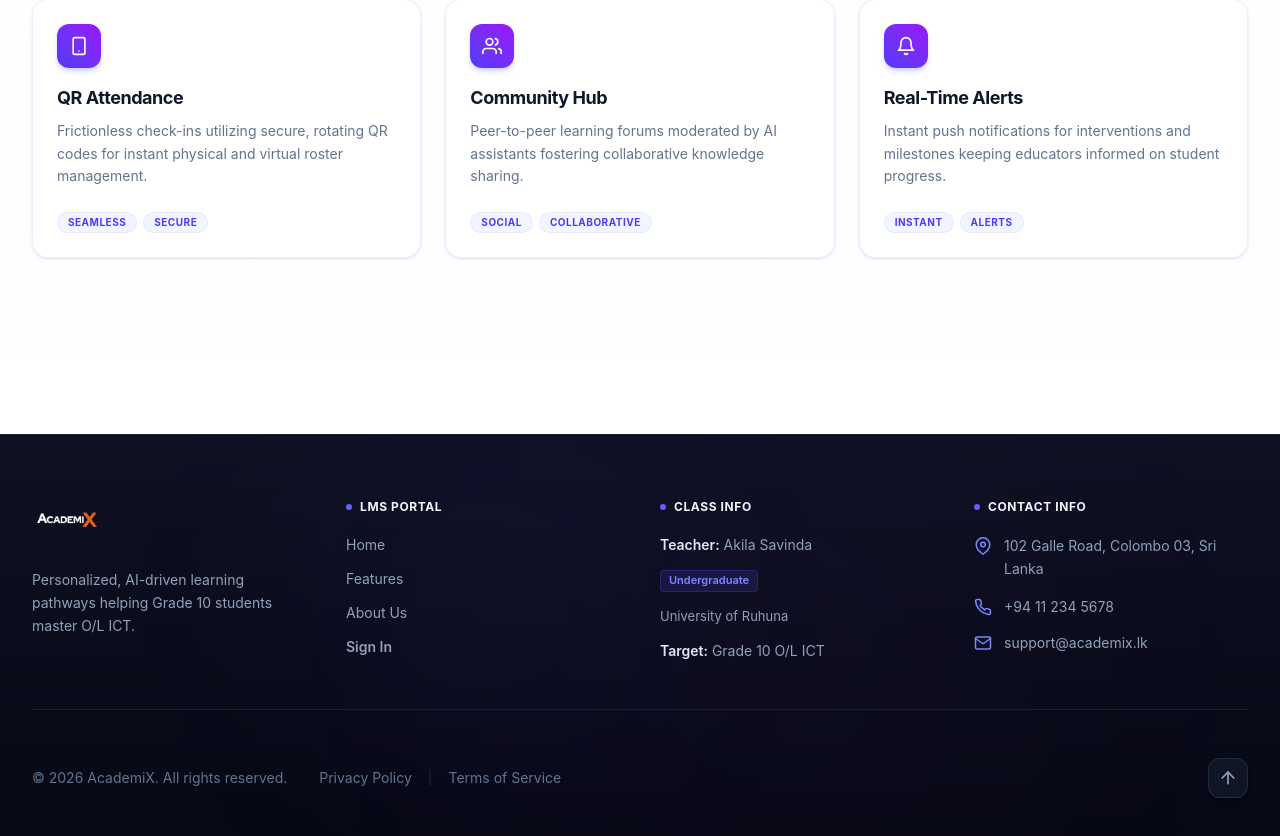
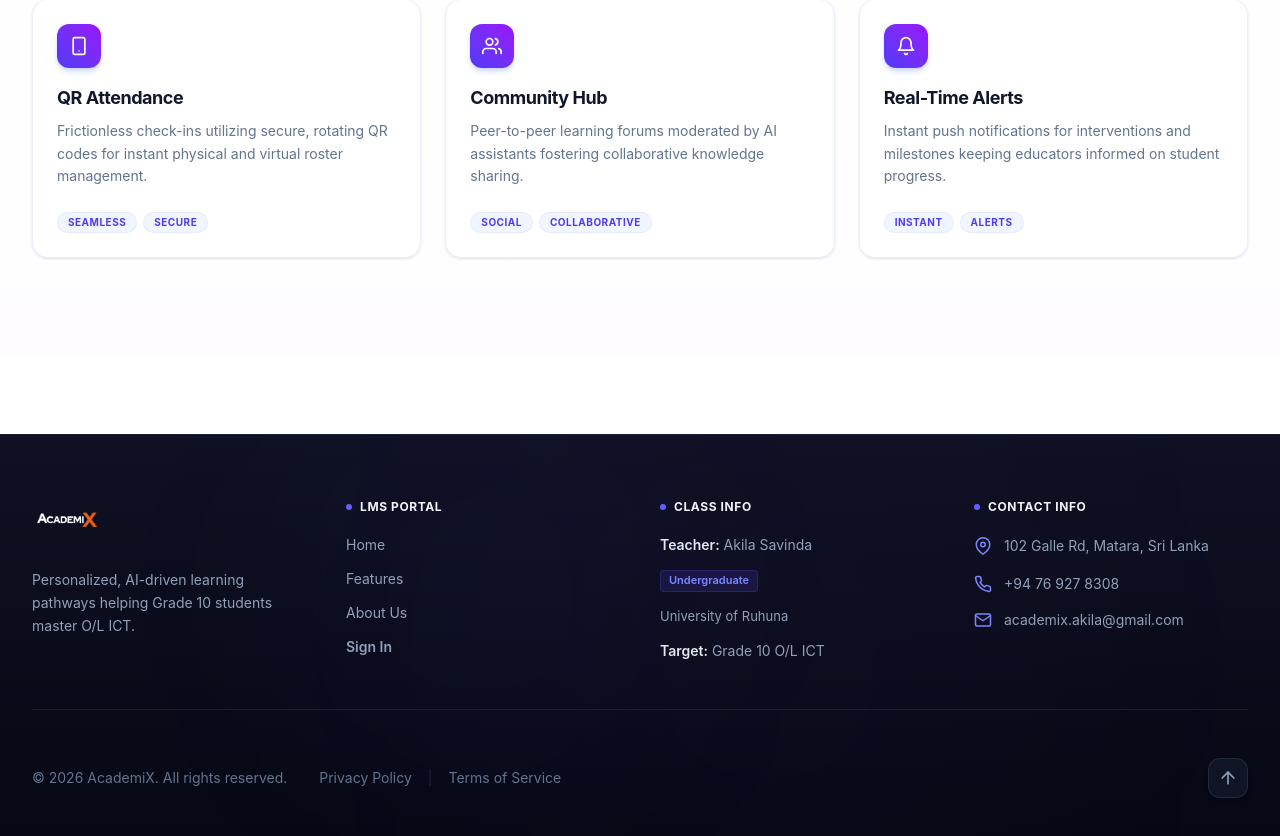
Before and after one commit to TRDhananjaya/AcademiX, a React (Vite) app in the folder frontend/: page / in a window 1280 px wide. Shown: the part 1339-2175 px from the top of the page. Built offline with nearby package versions, Linux system fonts and the light colour scheme.

Commit message:
Update teacher email

```diff
--- a/frontend/src/components/landing/Footer.jsx
+++ b/frontend/src/components/landing/Footer.jsx
@@ -136,19 +136,20 @@ export default function Footer() {
             <ul className="space-y-4 text-sm text-slate-400">
               <li className="flex items-start gap-3">
                 <FiMapPin className="text-indigo-400 w-4.5 h-4.5 mt-0.5 shrink-0" />
-                <span className="leading-relaxed text-sm">102 Galle Road, Colombo 03, Sri Lanka</span>
+                <span className="leading-relaxed text-sm">102 Galle Rd, Matara, Sri Lanka</span>
               </li>
               <li className="flex items-center gap-3">
                 <FiPhone className="text-indigo-400 w-4.5 h-4.5 shrink-0" />
-                <span className="text-sm">+94 11 234 5678</span>
+                <span className="text-sm">+94 76 927 8308</span>
               </li>
               <li className="flex items-center gap-3">
                 <FiMail className="text-indigo-400 w-4.5 h-4.5 shrink-0" />
                 <a
-                  href="mailto:support@academix.lk"
+                  href="mailto:	academix.akila@gmail.com
+"
                   className="hover:text-indigo-400 transition-colors text-sm"
                 >
-                  support@academix.lk
+                  academix.akila@gmail.com
                 </a>
               </li>
             </ul>
--- a/frontend/src/pages/contact.jsx
+++ b/frontend/src/pages/contact.jsx
@@ -108,7 +108,7 @@ export default function Contact() {
                       name="firstName"
                       required
                       className="w-full px-4 py-3 bg-slate-50/80 border border-slate-200 rounded-xl focus:bg-white focus:outline-none focus:border-indigo-600 focus:ring-4 focus:ring-indigo-100 text-sm text-slate-800 placeholder-slate-400 transition-all"
-                      placeholder="e.g. Alex"
+                      placeholder="e.g. Yohan"
                     />
                   </div>
                   <div>
@@ -136,7 +136,7 @@ export default function Contact() {
                     name="email"
                     required
                     className="w-full px-4 py-3 bg-slate-50/80 border border-slate-200 rounded-xl focus:bg-white focus:outline-none focus:border-indigo-600 focus:ring-4 focus:ring-indigo-100 text-sm text-slate-800 placeholder-slate-400 transition-all"
-                    placeholder="name@school.lk"
+                    placeholder="yohan@gmail.com"
                   />
                 </div>
 
@@ -150,7 +150,7 @@ export default function Contact() {
                     rows="5"
                     required
                     className="w-full px-4 py-3 bg-slate-50/80 border border-slate-200 rounded-xl focus:bg-white focus:outline-none focus:border-indigo-600 focus:ring-4 focus:ring-indigo-100 text-sm text-slate-800 placeholder-slate-400 resize-none transition-all"
-                    placeholder="How can our team help your institution or studies?"
+                    placeholder="How can I help you?"
                   ></textarea>
                 </div>
 
@@ -181,7 +181,7 @@ export default function Contact() {
                 </div>
                 <div>
                   <h4 className="font-bold text-slate-800 text-sm mb-0.5">Email Us</h4>
-                  <p className="text-sm text-indigo-600 font-semibold">support@academix.lk</p>
+                  <p className="text-sm text-indigo-600 font-semibold">academix.akila@gmail.com</p>
                   <p className="text-xs text-slate-400 mt-0.5">Response within 24 hours</p>
                 </div>
               </div>
@@ -193,7 +193,7 @@ export default function Contact() {
                 </div>
                 <div>
                   <h4 className="font-bold text-slate-800 text-sm mb-0.5">Call Us</h4>
-                  <p className="text-sm text-slate-700 font-medium">+94 11 234 5678</p>
+                  <p className="text-sm text-slate-700 font-medium">+94 76 927 8308</p>
                   <p className="text-xs text-slate-400 mt-0.5">Mon - Fri: 8:00 AM - 5:00 PM</p>
                 </div>
               </div>
```
